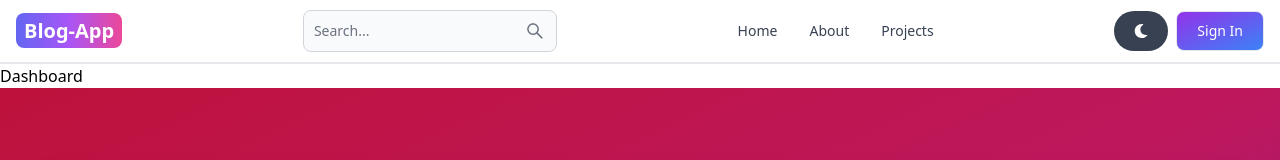
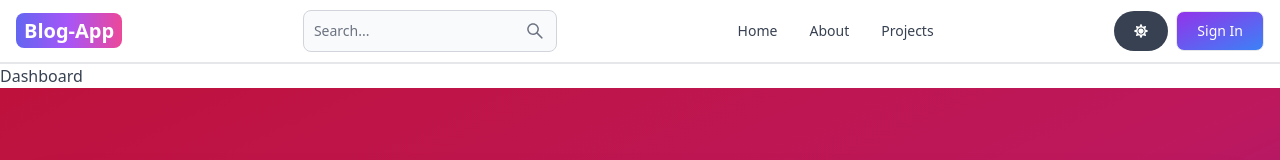
Before and after one commit to Humais77/Blog-App, a React (Vite) app in the folder frontend/: page /dashboard in a window 1280 px wide. Shown: the top 160 px of the page. Built offline with nearby package versions, Linux system fonts and the light colour scheme; no server answers.

Commit message:
complete dark mode functionality

```diff
--- a/frontend/src/components/Header.jsx
+++ b/frontend/src/components/Header.jsx
@@ -2,13 +2,17 @@ import React from 'react'
 import { Button, Navbar, TextInput, NavbarCollapse, NavbarLink, NavbarToggle, Dropdown, Avatar, DropdownDivider,DropdownHeader,DropdownItem } from 'flowbite-react'
 import { Link, useLocation } from 'react-router-dom'
 import { AiOutlineSearch } from 'react-icons/ai'
-import { FaMoon } from 'react-icons/fa'
-import { useSelector } from 'react-redux'
+import { FaMoon, FaSun } from 'react-icons/fa'
+import { useDispatch, useSelector } from 'react-redux'
+import {toggleTheme} from '../redux/theme/themeSlice.js'
 const Header = () => {
     const path = useLocation().pathname;
+    const dispatch = useDispatch();
     const { currentUser } = useSelector(state => state.user)
+    const {theme} = useSelector(state=>state.theme);
+
     return (
-        <Navbar className='border-b-2'>
+        <Navbar className='border-b-2' >
             <Link to='/' className='self-center whitespace-nowrap text-sm sm:text-xl font-semibold dark:text-white'>
                 <span className='px-2 py-1 bg-gradient-to-r from-indigo-500 via-purple-500 to-pink-500 rounded-lg text-white'>Blog-App</span>
             </Link>
@@ -24,8 +28,9 @@ const Header = () => {
                 <AiOutlineSearch />
             </Button>
             <div className="flex gap-2 md:order-2">
-                <Button className='w-22 h-10 hidden sm:inline' color={'gray'} pill>
-                    <FaMoon />
+                <Button className='w-22 h-10 hidden sm:inline' color={'gray'} pill  onClick={()=>dispatch(toggleTheme())} >
+                    {theme === 'light'? <FaSun/>:<FaMoon/>}
+
                 </Button>
                 {currentUser ? (
                     <Dropdown
--- /dev/null
+++ b/frontend/src/components/ThemeProvider.jsx
@@ -0,0 +1,14 @@
+import React from 'react'
+import { useSelector } from 'react-redux'
+const ThemeProvider = ({children}) => {
+    const {theme} = useSelector(state=>state.theme);
+  return (
+    <div className={theme}>
+        <div className="bg-white text-gray-700 dark:text-gray-200 dark:bg-[rgb(16,23,42)] min-h-screen">
+            {children}
+        </div>
+    </div>
+  )
+}
+
+export default ThemeProvider
--- a/frontend/src/main.jsx
+++ b/frontend/src/main.jsx
@@ -6,11 +6,14 @@ import App from './App.jsx'
 import { Provider } from 'react-redux'
 import { store ,persistor } from './redux/store.js'
 import { PersistGate } from 'redux-persist/integration/react'
+import ThemeProvider from './components/ThemeProvider.jsx'
 createRoot(document.getElementById('root')).render(
   <StrictMode>
     <PersistGate persistor={persistor}>
       <Provider store={store}>
-        <App />
+        <ThemeProvider>
+          <App />
+        </ThemeProvider>
       </Provider>,
     </PersistGate>
   </StrictMode>
--- a/frontend/src/redux/store.js
+++ b/frontend/src/redux/store.js
@@ -1,5 +1,6 @@
 import { configureStore } from '@reduxjs/toolkit'
 import userReducer from './user/userSlice.js'
+import themeReducer from './theme/themeSlice.js'
 import { combineReducers } from '@reduxjs/toolkit'
 import { persistReducer, persistStore } from 'redux-persist'
 import storage from 'redux-persist/lib/storage'
@@ -8,6 +9,7 @@ import storage from 'redux-persist/lib/storage'
 
 const rootReducer = combineReducers({
   user: userReducer,
+  theme: themeReducer
 });
 const persistConfig = {
   key:'root',
--- /dev/null
+++ b/frontend/src/redux/theme/themeSlice.js
@@ -0,0 +1,15 @@
+import {createSlice} from '@reduxjs/toolkit';
+const initialState = {
+    theme:'light',
+};
+const themeSlice = createSlice({
+    name:'theme',
+    initialState,
+    reducers:{
+        toggleTheme:(state)=>{
+            state.theme = state.theme==='light'?'dark':'light';
+        }
+    }
+});
+export const {toggleTheme} = themeSlice.actions;
+export default themeSlice.reducer;
```
